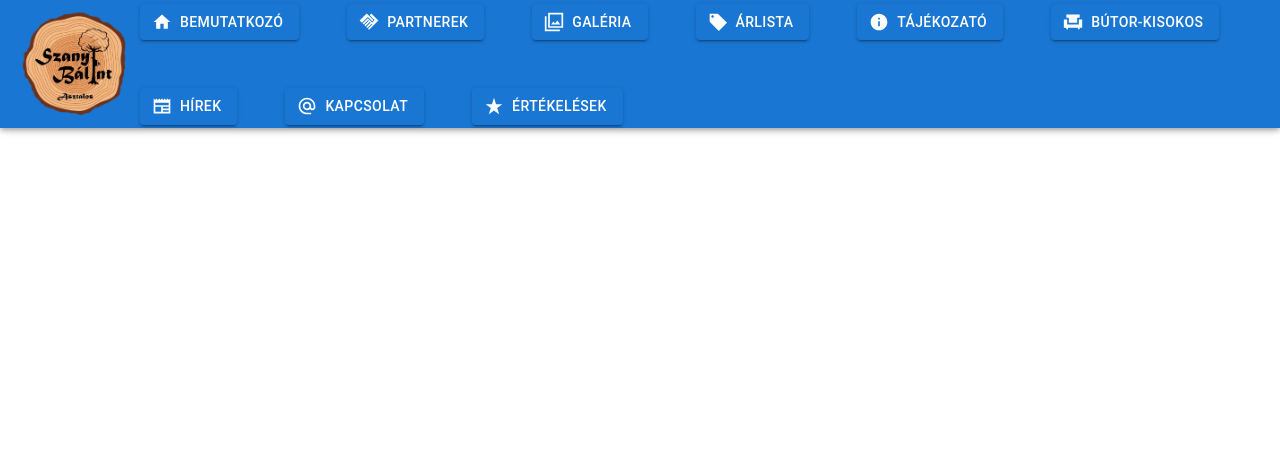
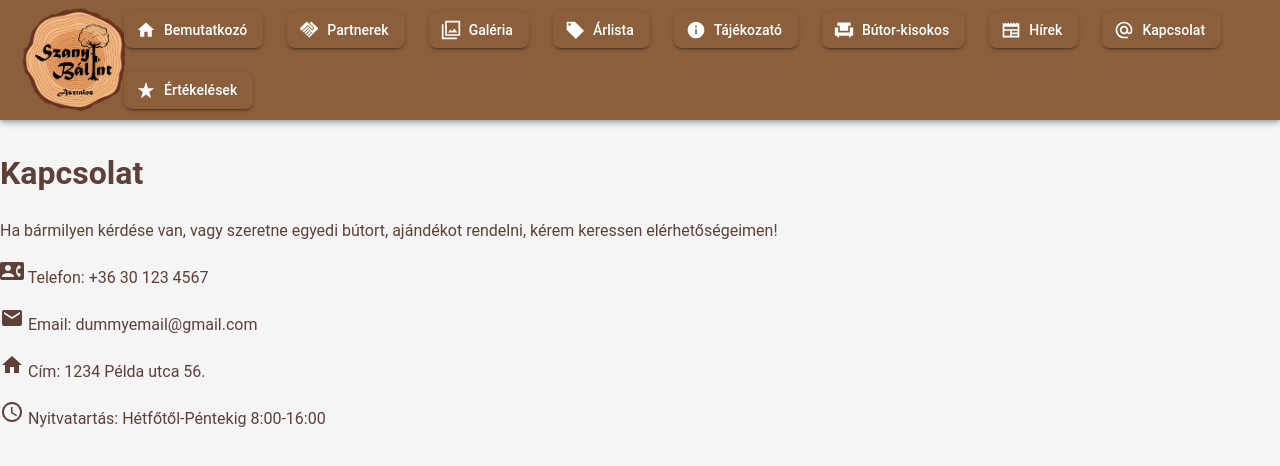
Before and after one commit to Tyna1992/CarpenterWebsite, a React (Vite) app in the folder Frontend/: page /kapcsolat in a window 1280 px wide. Shown: the top 466 px of the page. Built offline with nearby package versions, Linux system fonts and the light colour scheme.

Commit message:
feat: Components added to corresponding path

```diff
--- a/Frontend/src/main.jsx
+++ b/Frontend/src/main.jsx
@@ -3,26 +3,32 @@ import ReactDOM from 'react-dom/client'
 import App from './App.jsx'
 import {BrowserRouter, Route, Routes} from "react-router-dom";
 import Introduction from "../Pages/Intro/Introduction.jsx";
-
+import Gallery from "../Pages/Gallery/Gallery.jsx";
+import Home from "../Pages/Home/Home.jsx";
+import {CssBaseline, ThemeProvider} from "@mui/material";
+import theme from "../Theme/Theme.jsx";
+import Contact from "../Pages/Contact/Contact.jsx";
 
 ReactDOM.createRoot(document.getElementById('root')).render(
     <React.StrictMode>
+        <ThemeProvider theme={theme}>
+            <CssBaseline/>
             <BrowserRouter>
                 <Routes>
-         <Route path="/" element={<App />} >
+                    <Route path="/" element={<App/>}>
+                        <Route path="/" element={<Home/>}/>
                         <Route path="bemutatkozó" element={<Introduction/>}/>
                         <Route path="partnerek" element=""/>
-            <Route path="galéria" element=""/>
+                        <Route path="galéria" element={<Gallery/>}/>
                         <Route path="árlista" element=""/>
                         <Route path="tájékozató" element=""/>
                         <Route path="bútor-kisokos" element=""/>
                         <Route path="hírek" element=""/>
-            <Route path="kapcsolat" element=""/>
+                        <Route path="kapcsolat" element={<Contact/>}/>
                         <Route path="vélemények" element=""/>
-
                     </Route>
                 </Routes>
-
             </BrowserRouter>
-  </React.StrictMode>,
+        </ThemeProvider>
+    </React.StrictMode>
 )
```
Lines whose indentation alone changed are shown as unchanged.
